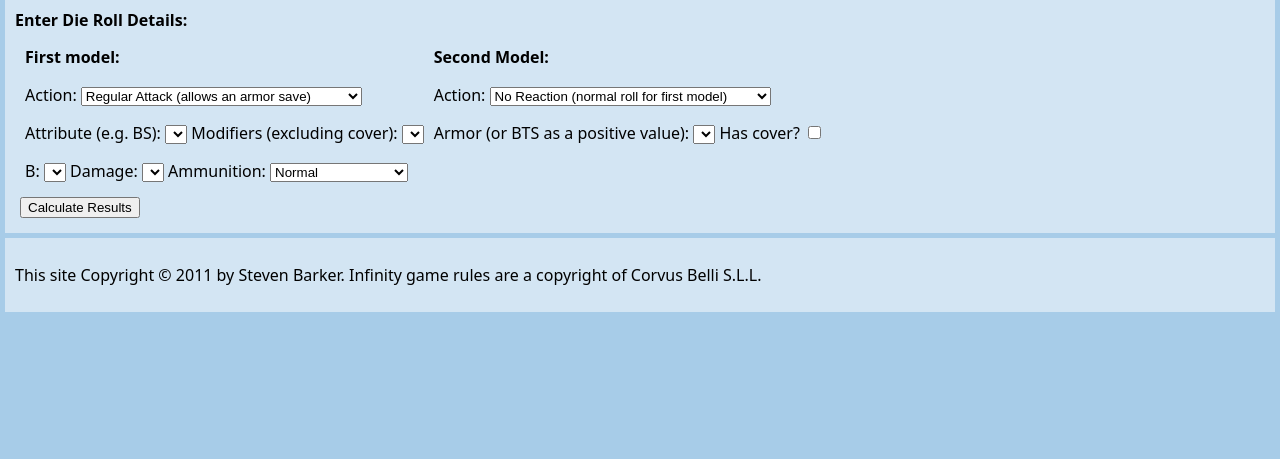
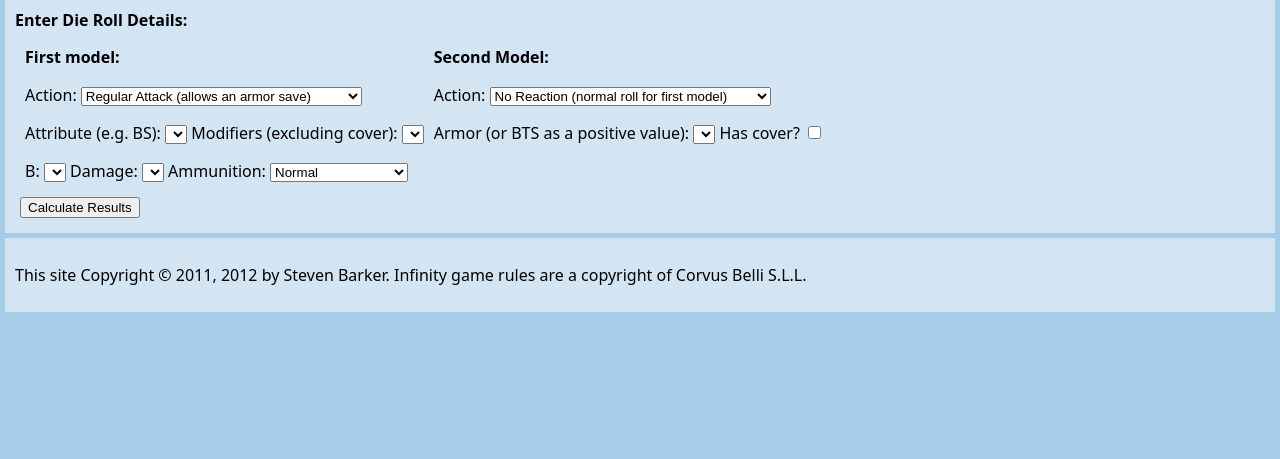
Before and after one commit to BlckKnght/infinity-math, a Python web app: template templates/home.html in a window 1280 px wide. Shown: the part 91-550 px from the top of the page. Run offline with Jinja, Linux system fonts and the light colour scheme; the template is opened without the code that fills it, so the values that code supplies are empty; some libraries are stand-ins or nearby versions.

Commit message:
Update copyright years.

```diff
--- a/templates/home.html
+++ b/templates/home.html
@@ -170,7 +170,7 @@
         {% endif %}
     </div>
     <div id="footer">
-        <p>This site Copyright &copy; 2011 by Steven Barker. Infinity game rules are a copyright of Corvus Belli S.L.L.</p>
+        <p>This site Copyright &copy; 2011, 2012 by Steven Barker. Infinity game rules are a copyright of Corvus Belli S.L.L.</p>
     </div>
 </div>
 </body>
```
